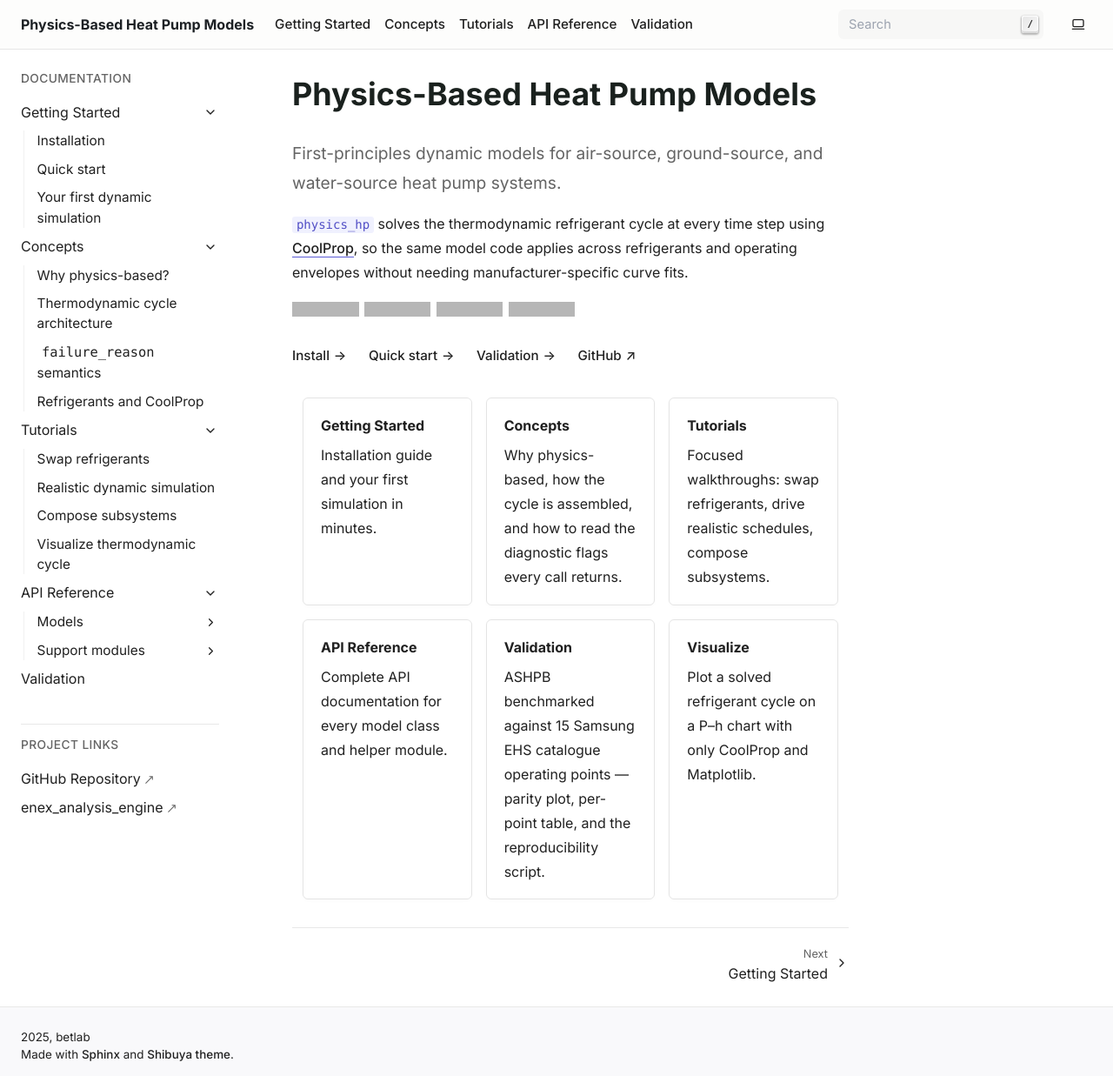
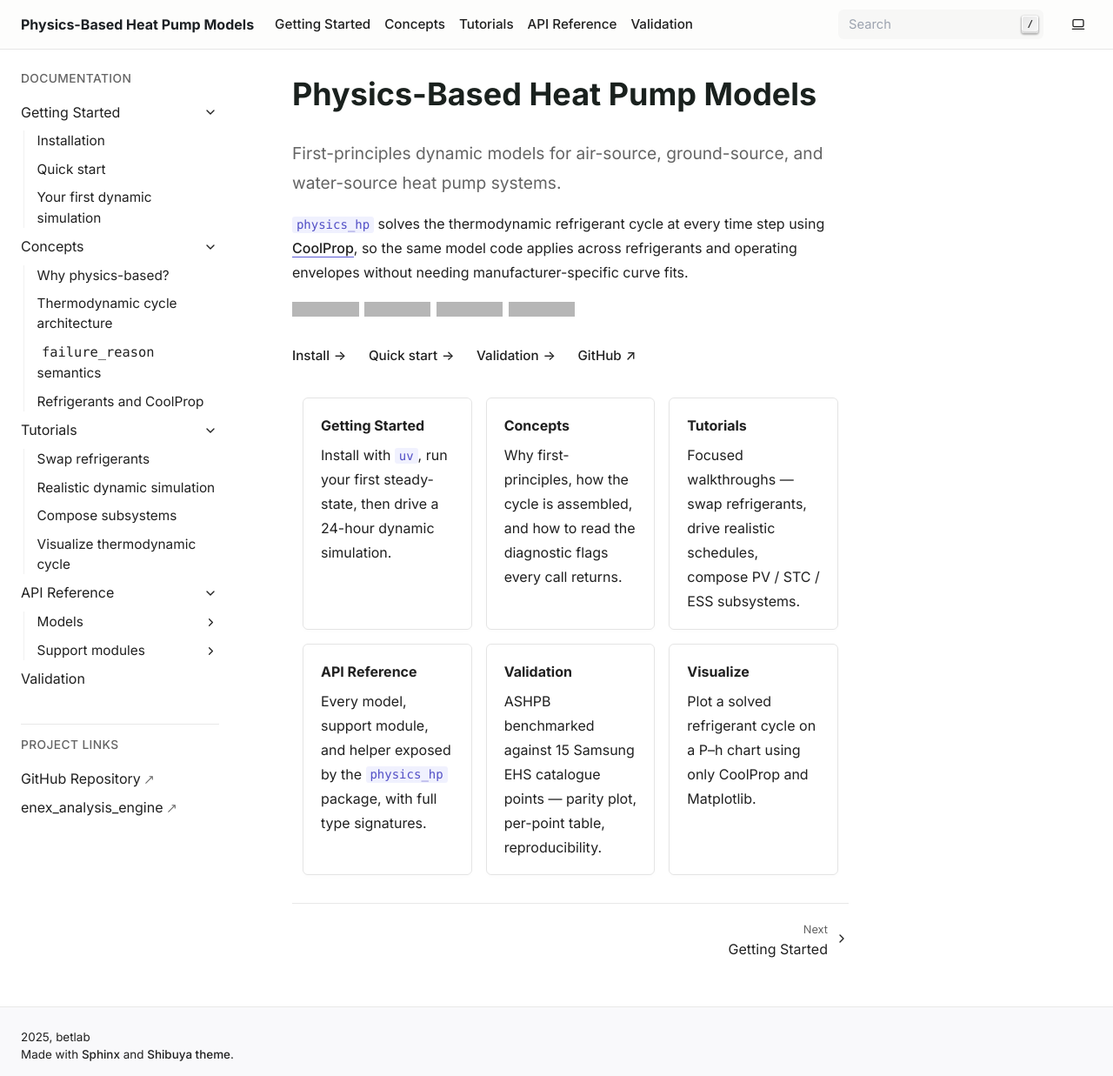
Before and after one commit to bet-lab/tmhp, a Sphinx documentation site: the page built from docs/source/index.rst, in a window 1280 px wide and 1237 px high. Shown: the whole window at 87% size. Built offline with Sphinx 7.4.7, drawn with Linux system fonts in a browser that asks for light colours; grey boxes are pictures that could not be loaded.

Commit message:
docs: balance landing card body lengths (#133)
The six landing nav cards ranged from 8 words (Getting Started) to
18 words (Validation), producing ragged card heights in the 3-column
grid. All six bodies are now in the 13–15-word band and shaped as
parallel descriptions.

Closes #124

```diff
--- a/docs/source/index.rst
+++ b/docs/source/index.rst
@@ -46,43 +46,43 @@ needing manufacturer-specific curve fits.
         :link: getting-started/index
         :link-type: doc
 
-        Installation guide and your first simulation in minutes.
+        Install with ``uv``, run your first steady-state, then
+        drive a 24-hour dynamic simulation.
 
     .. grid-item-card:: Concepts
         :link: concepts/index
         :link-type: doc
 
-        Why physics-based, how the cycle is assembled, and how to
-        read the diagnostic flags every call returns.
+        Why first-principles, how the cycle is assembled, and
+        how to read the diagnostic flags every call returns.
 
     .. grid-item-card:: Tutorials
         :link: tutorials/index
         :link-type: doc
 
-        Focused walkthroughs: swap refrigerants, drive realistic
-        schedules, compose subsystems.
+        Focused walkthroughs — swap refrigerants, drive realistic
+        schedules, compose PV / STC / ESS subsystems.
 
     .. grid-item-card:: API Reference
         :link: api/index
         :link-type: doc
 
-        Complete API documentation for every model class and
-        helper module.
+        Every model, support module, and helper exposed by the
+        ``physics_hp`` package, with full type signatures.
 
     .. grid-item-card:: Validation
         :link: validation/index
         :link-type: doc
 
         ASHPB benchmarked against 15 Samsung EHS catalogue
-        operating points — parity plot, per-point table, and
-        the reproducibility script.
+        points — parity plot, per-point table, reproducibility.
 
     .. grid-item-card:: Visualize
         :link: tutorials/visualize-the-cycle
         :link-type: doc
 
-        Plot a solved refrigerant cycle on a P–h chart with only
-        CoolProp and Matplotlib.
+        Plot a solved refrigerant cycle on a P–h chart using
+        only CoolProp and Matplotlib.
 
 .. toctree::
    :maxdepth: 2
```
